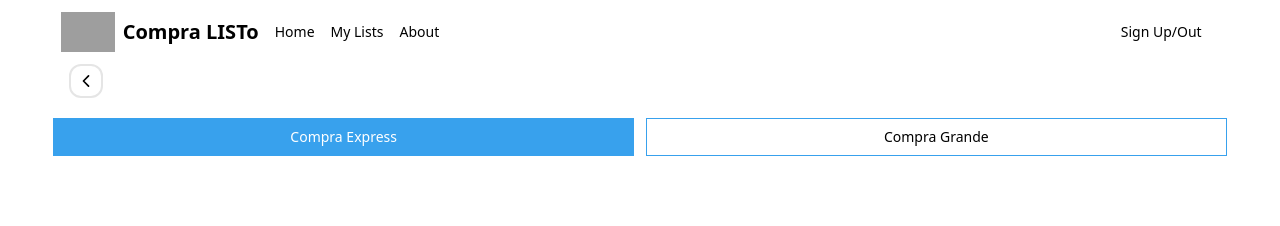
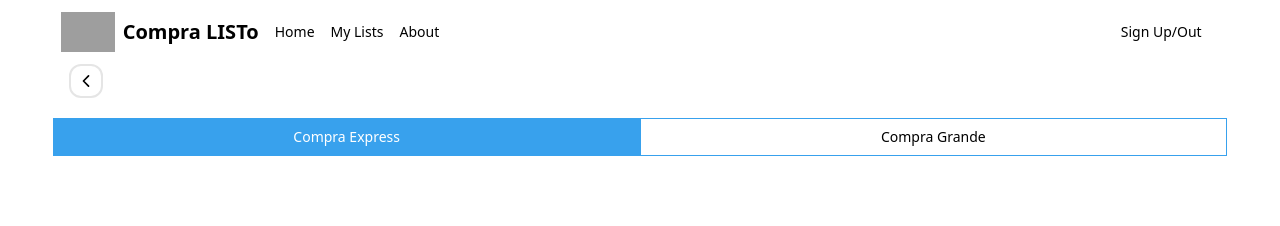
Before and after one commit to No-Country/s7-11-t-javareact, a React (Vite) app in the folder client/: page /list in a window 1280 px wide. Shown: the top 226 px of the page. Built offline with nearby package versions, Linux system fonts and the light colour scheme; grey boxes are pictures that could not be loaded; a web font is replaced by a local one.

Commit message:
Style(components/pages/ListPage): Edit overflow in tablist

```diff
--- a/client/src/pages/ListPage/index.jsx
+++ b/client/src/pages/ListPage/index.jsx
@@ -22,7 +22,7 @@ const ListPage = () => {
       <div
         role="tablist"
         aria-label="List types Tabs"
-        className="grid grid-cols-[repeat(auto-fit,minmax(min(100%,15rem),1fr))] gap-3 py-5"
+        className="grid grid-cols-[repeat(auto-fit,minmax(min(100%,15rem),1fr))] py-5"
       >
         <TabButton
           keyName={EXPRESS_TAB_NAME}
```
